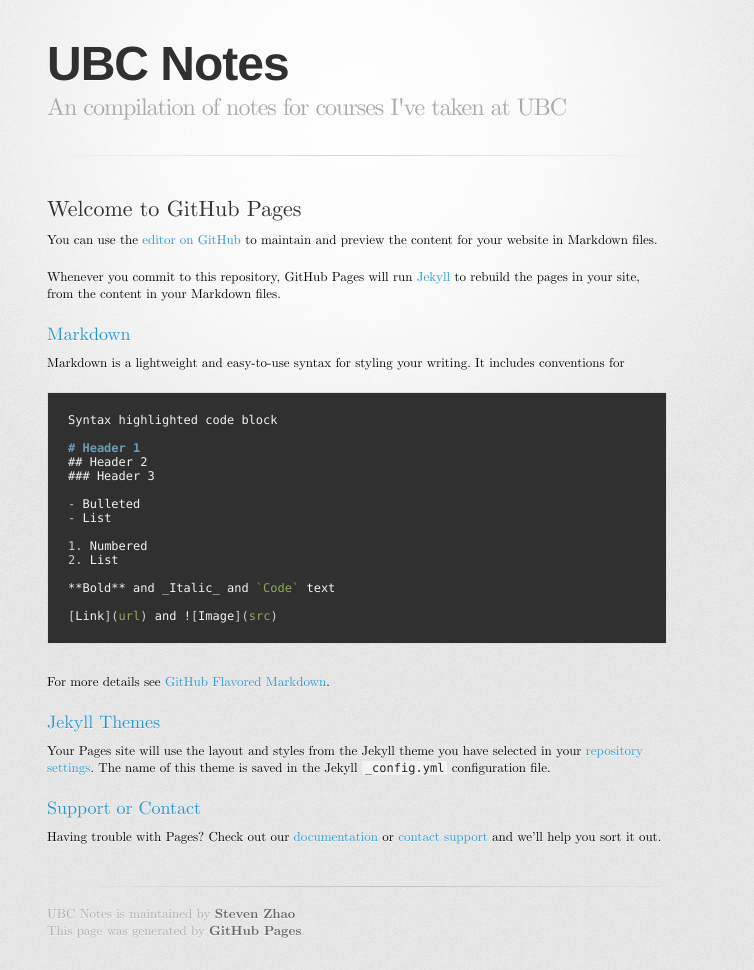
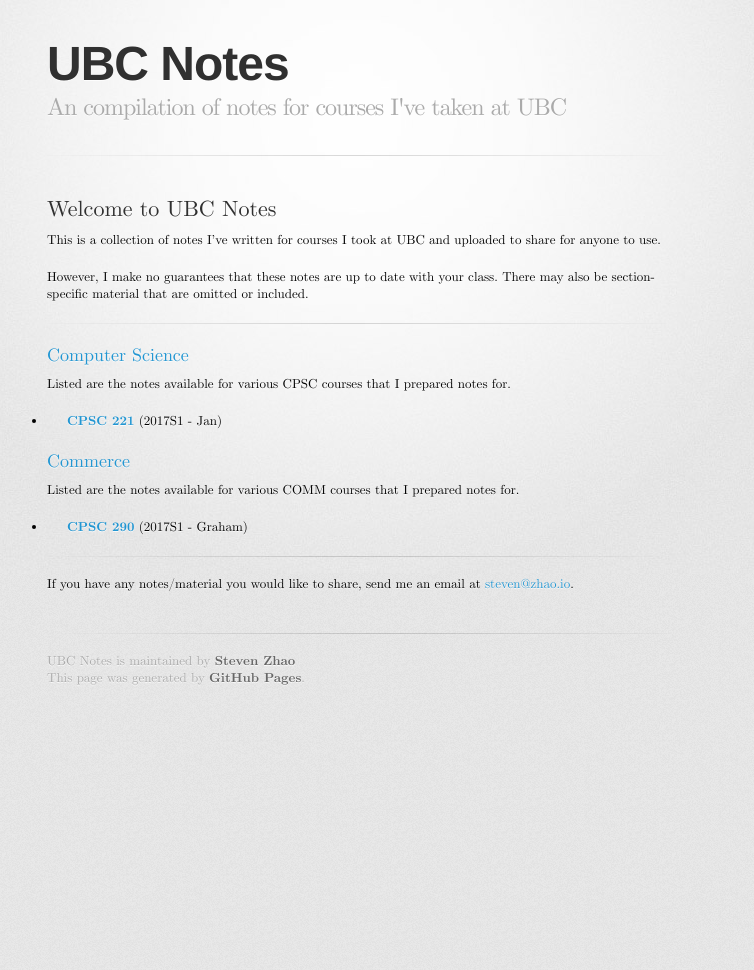
Before and after one commit to zpv/ubc-notes, a Jekyll site: the page built from index.md, in a window 1280 px wide. Shown: the whole page, without its empty margins (283-1037 px from the left). Built offline with Jekyll 4.4.1, drawn with Linux system fonts in a browser that asks for light colours; some web fonts are replaced; our own code applies the rules of GitHub Pages for plain Markdown files; after the commit the page ends 900 px from its top, so only the background shows below that.

Commit message:
Uploaded running notes for CPSC 221

````diff
--- a/index.md
+++ b/index.md
@@ -1,37 +1,21 @@
-## Welcome to GitHub Pages
+## Welcome to UBC Notes
 
-You can use the [editor on GitHub](https://github.com/zpv/ubc-notes/edit/master/index.md) to maintain and preview the content for your website in Markdown files.
+This is a collection of notes I've written for courses I took at UBC and uploaded to share for anyone to use.
 
-Whenever you commit to this repository, GitHub Pages will run [Jekyll](https://jekyllrb.com/) to rebuild the pages in your site, from the content in your Markdown files.
+However, I make no guarantees that these notes are up to date with your class. There may also be section-specific material that are omitted or included.
 
-### Markdown
+---
+### Computer Science
 
-Markdown is a lightweight and easy-to-use syntax for styling your writing. It includes conventions for
+Listed are the notes available for various CPSC courses that I prepared notes for.
 
-```markdown
-Syntax highlighted code block
+- [CPSC 221](cpsc221) (2017S1 - Jan)
 
-# Header 1
-## Header 2
-### Header 3
+### Commerce
 
-- Bulleted
-- List
+Listed are the notes available for various COMM courses that I prepared notes for.
 
-1. Numbered
-2. List
+- [CPSC 290](comm290) (2017S1 - Graham)
 
-**Bold** and _Italic_ and `Code` text
-
-[Link](url) and ![Image](src)
-```
-
-For more details see [GitHub Flavored Markdown](https://guides.github.com/features/mastering-markdown/).
-
-### Jekyll Themes
-
-Your Pages site will use the layout and styles from the Jekyll theme you have selected in your [repository settings](https://github.com/zpv/ubc-notes/settings). The name of this theme is saved in the Jekyll `_config.yml` configuration file.
-
-### Support or Contact
-
-Having trouble with Pages? Check out our [documentation](https://help.github.com/categories/github-pages-basics/) or [contact support](https://github.com/contact) and we’ll help you sort it out.
+---
+If you have any notes/material you would like to share, send me an email at [steven@zhao.io](mailto:steven@zhao.io).
````
Also changed, not shown: cpsc221/class-notes.md (added, +153 -0 lines), cpsc221/index.md (added, +14 -0 lines), cpsc221/text-notes.md (added, +85 -0 lines), 3 other files.
